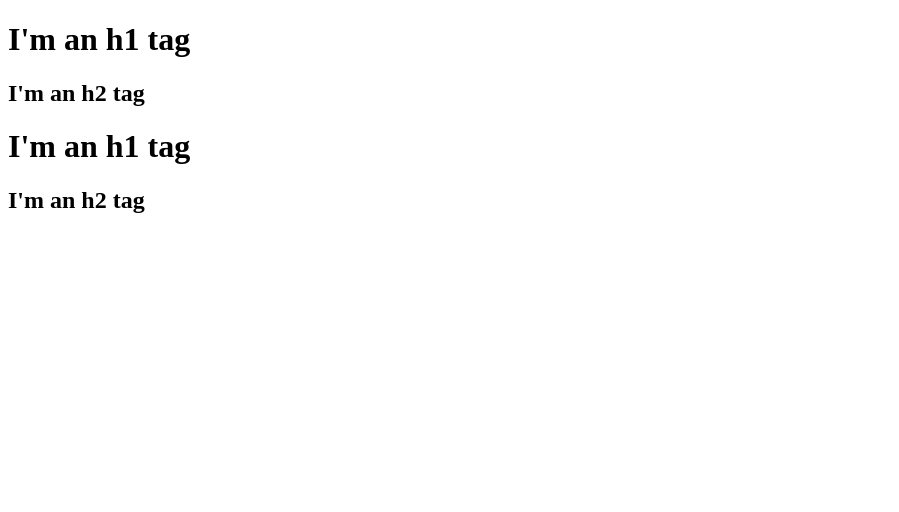
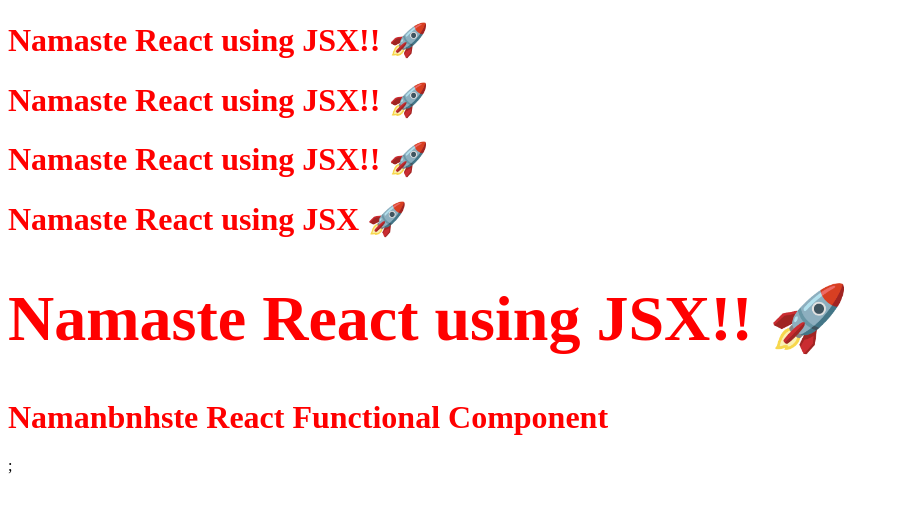
Before and after one commit to imraunak007/namaste-react, a React (Vite) app: page / in a window 1280 px wide. Shown: the top 512 px of the page, without its empty margins (0-899 px from the left). Built offline with nearby package versions, Linux system fonts and the light colour scheme.

Commit message:
episode-03

```diff
--- a/App.js
+++ b/App.js
@@ -1,51 +1,75 @@
 import React from "react";
 import ReactDOM from "react-dom/client";
 
-const heading = React.createElement("h1", { id : "heading", xyz : "abc" }, "Hello World from React!");
+const heading = React.createElement("h1", { id : "heading" }, "Namaste React 🚀");
 console.log(heading);  // React element is an Object at the end of day.
 
+//JSX => ReactElement => ReactElement JS Object => render html elemene
+// babel transpiles JSX => ReactElement
+const Title = () => (<h1 id="heading" className="head" tabIndex="5">Namaste React using JSX!! 🚀</h1>);
+const jsxHeading = (
+    <h1 id="heading" className="head" tabIndex="5">Namaste React using JSX 🚀
+       <Title />
+    </h1>
+);
+console.log(jsxHeading);
+
 const root = ReactDOM.createRoot(document.getElementById("root"));
-console.log(root);
+// console.log(root);
 
-root.render(heading);
+root.render(jsxHeading);
 
+//React Functional Component
+const HeadingComponent = () => {
+    return (
+        <div>
+            <Title />
+            <Title></Title>
+            {Title()}
+            {jsxHeading}
+            <h1 id="heading" className="head" tabIndex="5">Namanbnhste React Functional Component</h1>;
+        </div>
+    );
+};
+root.render(<HeadingComponent />);
+root.render(HeadingComponent());
 //nested element
-const parent = React.createElement(
-    "div",
-    { id : "parent" },
-    React.createElement(
-        "div",
-        { id : "child" },
-        React.createElement("h1", {}, "I'm an h1 tag")
-    )
-);
-console.log(parent);
+// const parent = React.createElement(
+//     "div",
+//     { id : "parent" },
+//     React.createElement(
+//         "div",
+//         { id : "child" },
+//         React.createElement("h1", {}, "I'm an h1 tag")
+//     )
+// );
+// console.log(parent);
 
 //sibling element
-const parentSibling = React.createElement(
-    "div",
-    { id : "parent" },
-    React.createElement(
-        "div",
-        { id : "child" },[
-            React.createElement("h1", {}, "I'm an h1 tag"),
-            React.createElement("h2", {}, "I'm an h2 tag")
-        ]
-    )
-);
-console.log(parentSibling);
+// const parentSibling = React.createElement(
+//     "div",
+//     { id : "parent" },
+//     React.createElement(
+//         "div",
+//         { id : "child" },[
+//             React.createElement("h1", {}, "I'm an h1 tag"),
+//             React.createElement("h2", {}, "I'm an h2 tag")
+//         ]
+//     )
+// );
+// console.log(parentSibling);
 
 //nested sibling element
-const nestedParentSibling = React.createElement("div", { id : "parent" },[
-    React.createElement("div", { id : "child" },[
-            React.createElement("h1", {}, "I'm an h1 tag"),
-            React.createElement("h2", {}, "I'm an h2 tag")
-        ]),
-    React.createElement("div", { id : "child2" },[
-            React.createElement("h1", {}, "I'm an h1 tag"),
-            React.createElement("h2", {}, "I'm an h2 tag")
-        ])
-    ]
-);
-console.log(nestedParentSibling);
-root.render(nestedParentSibling);
+// const nestedParentSibling = React.createElement("div", { id : "parent" },[
+//     React.createElement("div", { id : "child" },[
+//             React.createElement("h1", {}, "I'm an h1 tag"),
+//             React.createElement("h2", {}, "I'm an h2 tag")
+//         ]),
+//     React.createElement("div", { id : "child2" },[
+//             React.createElement("h1", {}, "I'm an h1 tag"),
+//             React.createElement("h2", {}, "I'm an h2 tag")
+//         ])
+//     ]
+// );
+// console.log(nestedParentSibling);
+// root.render(nestedParentSibling);
--- a/index.html
+++ b/index.html
@@ -9,6 +9,7 @@
 <body>
     <div id="root">
         <!-- <h1>Hello World!</h1> -->
+         <h1>Not Rendered</h1>
     </div>
     <!-- <script>
         const heading = document.createElement("h1");
--- a/package.json
+++ b/package.json
@@ -3,6 +3,8 @@
   "version": "1.0.0",
   "description": "This is Namaste React by Raunak Mittal",
   "scripts": {
+    "start": "parcel index.html",
+    "build": "parcel build index.html",
     "test": "jest"
   },
   "keywords": [
```
